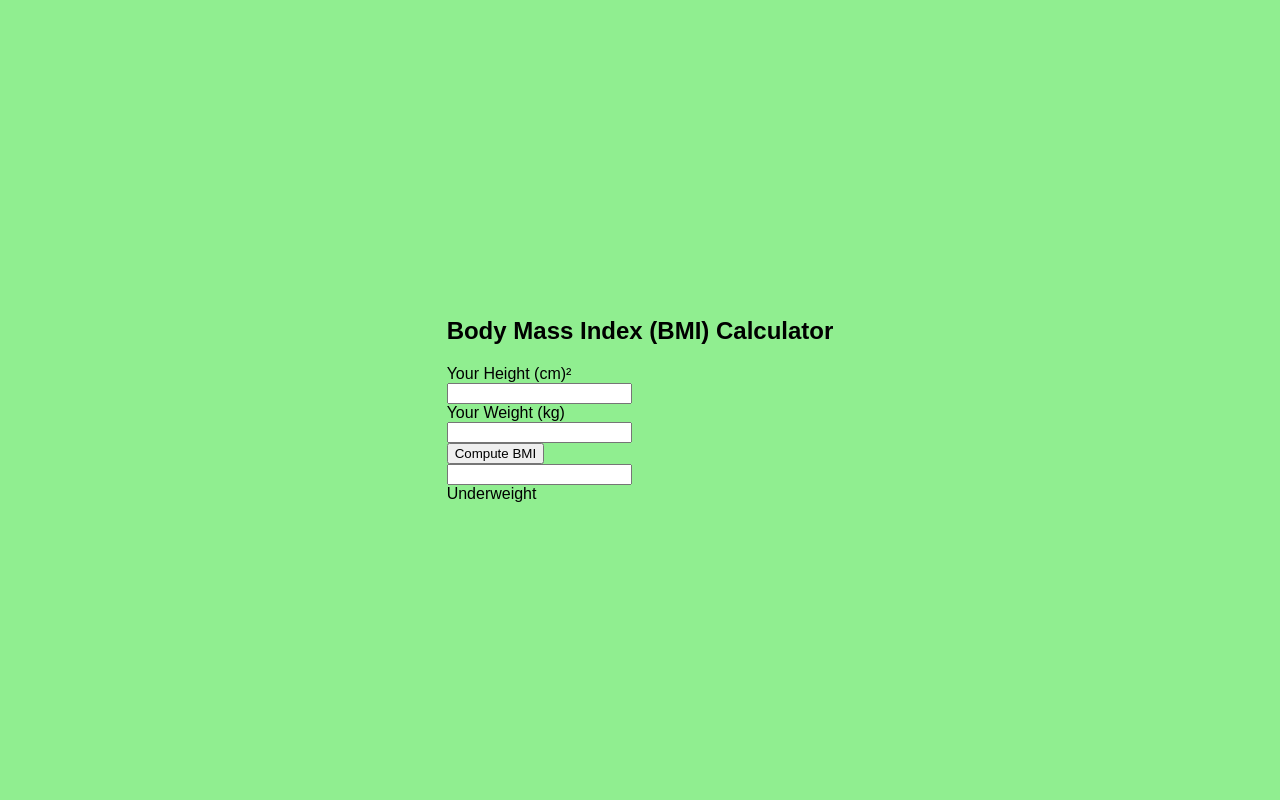
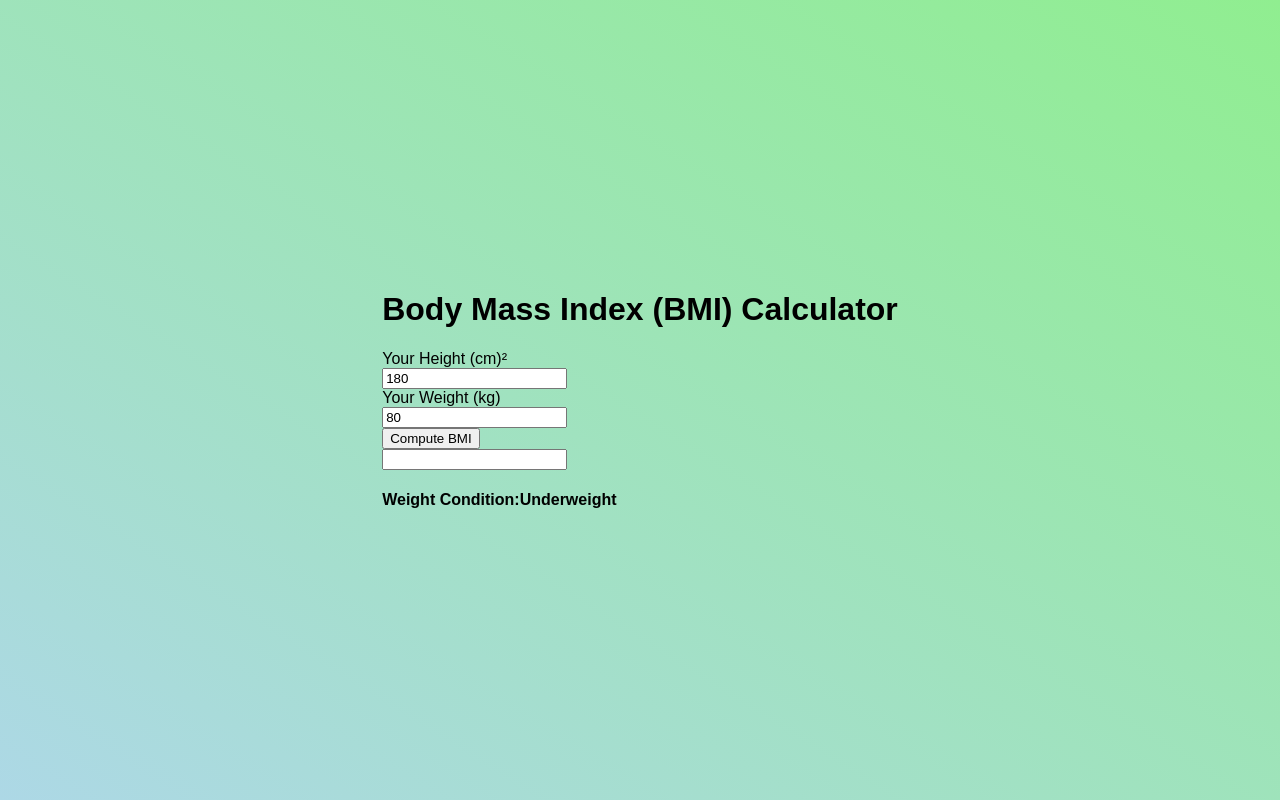
Before and after one commit to lugard1/bmi-calculator, a plain HTML site: page index.html in a window 1280 px wide. Drawn offline with Linux system fonts and the light colour scheme.

Commit message:
Update html

```diff
--- a/index.html
+++ b/index.html
@@ -4,27 +4,27 @@
   <meta charset="UTF-8">
   <meta name="viewport" content="width=device-width, initial-scale=1.0">
   <link rel="stylesheet" href="styles.css">
-  <title>Document</title>
+  <title>BMI Calculator</title>
 </head>
 <body>
   <div class="container">
-    <h2>Body Mass Index (BMI) Calculator</h2>
+    <h1>Body Mass Index (BMI) Calculator</h1>
     <div>
       <label for="height">Your Height (cm)&sup2</label><br>
-      <input id="height" class="input" type="number">
+      <input id="height" class="input" type="number" value="180" placeholder="Enter your height">
     </div>
     <div>
       <label for="weight">Your Weight (kg)</label><br>
-      <input id="weight" class="input" type="number">
+      <input id="weight" class="input" type="number" value="80" placeholder="Enter your weight">
     </div>
     <div id="btn" class="btn">
       <button>Compute BMI</button>
     </div>
     <div>
       <label for="result"></label>
-      <input id="" class="input result" type="number">
+      <input id="result" class="input result" type="number">
     </div>
-    <div id="text-section" class="text-section">Underweight</div>
+    <h4 class="info-text">Weight Condition:<span id="weight-condition" class="weight-condition">Underweight</span></h4>
   </div>
 </body>
 </html>
--- a/styles.css
+++ b/styles.css
@@ -7,5 +7,5 @@ body {
   align-items: center;
   height: 100vh;
   font-family: sans-serif;
-  background-color: lightgreen;
+  background: linear-gradient(to left bottom, lightgreen, lightblue);
 }
```
